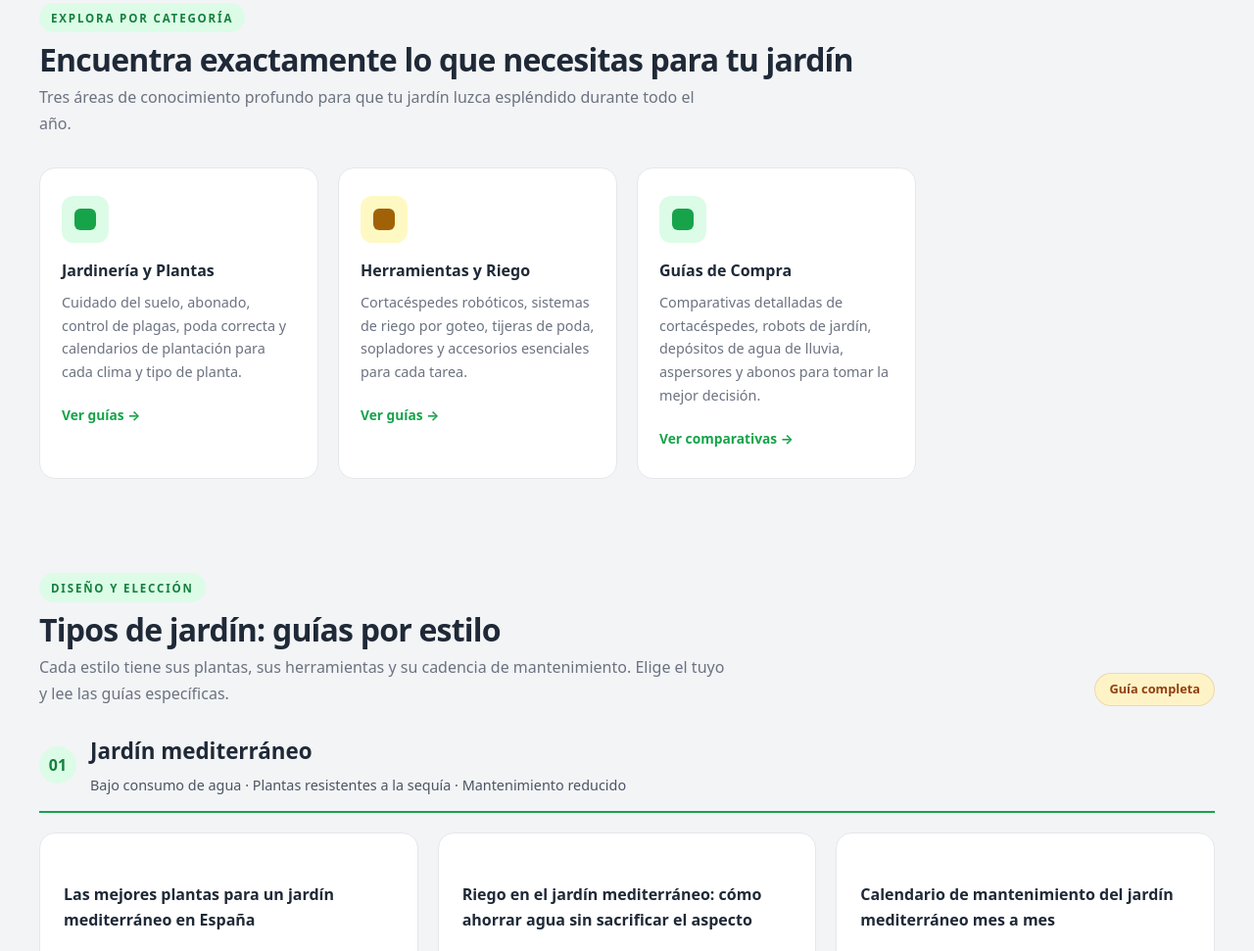
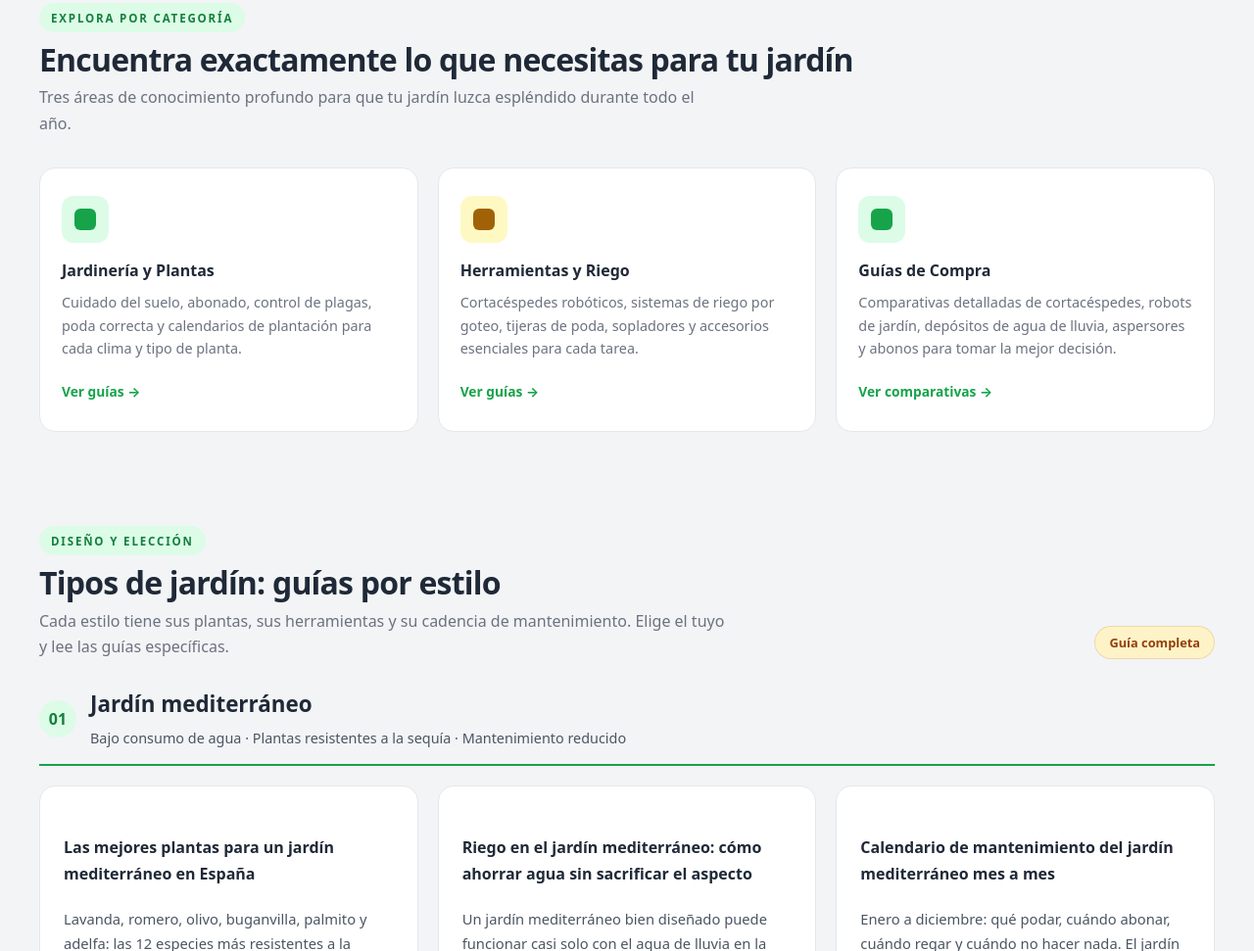
Before and after one commit to CDPoma/hablemosde.net, a website: page Jardin/index.html in a window 1280 px wide. Shown: the part 1204-2175 px from the top of the page at 98% size. Drawn offline with Linux system fonts and the light colour scheme.

Commit message:
fix: category-grid 3 columnas en Jardín y Piscinas

```diff
--- a/Jardin/styles.css
+++ b/Jardin/styles.css
@@ -575,7 +575,7 @@ ul, ol {
 ─────────────────────────────────────────────── */
 .category-grid {
   display: grid;
-  grid-template-columns: repeat(4, minmax(0, 1fr));
+  grid-template-columns: repeat(3, minmax(0, 1fr));
   gap: 20px;
   margin-top: 32px;
 }
--- a/Piscinas/styles.css
+++ b/Piscinas/styles.css
@@ -575,7 +575,7 @@ ul, ol {
 ─────────────────────────────────────────────── */
 .category-grid {
   display: grid;
-  grid-template-columns: repeat(4, minmax(0, 1fr));
+  grid-template-columns: repeat(3, minmax(0, 1fr));
   gap: 20px;
   margin-top: 32px;
 }
```
Also changed, not shown: dist/Jardin/styles.css, dist/Piscinas/styles.css.
